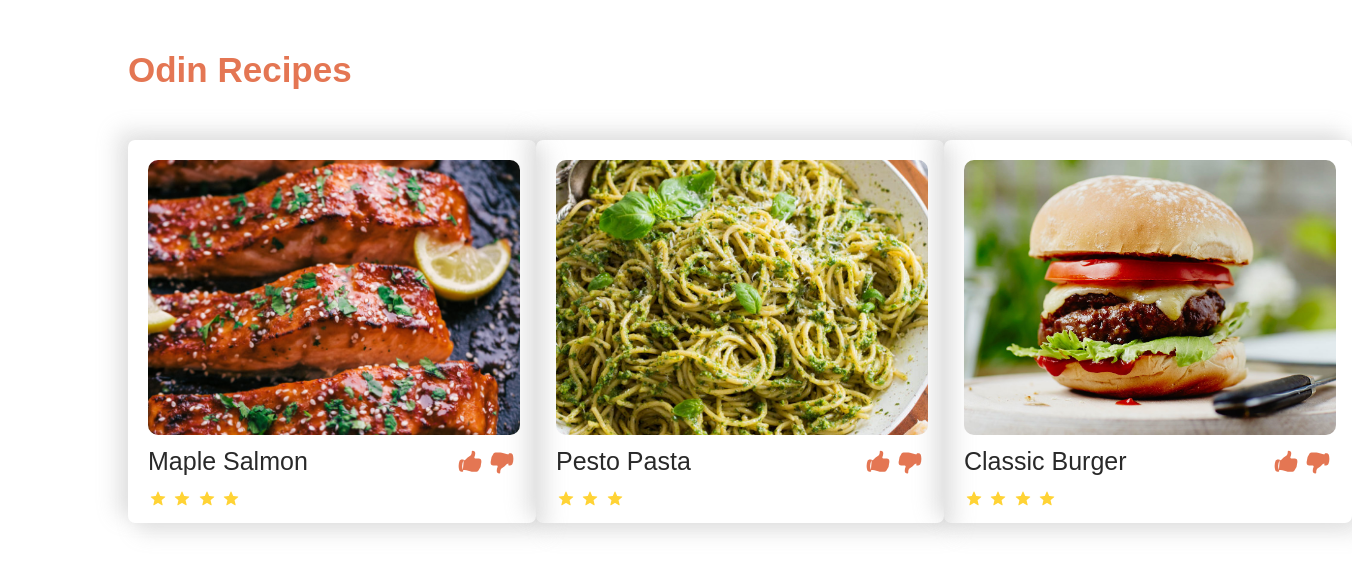
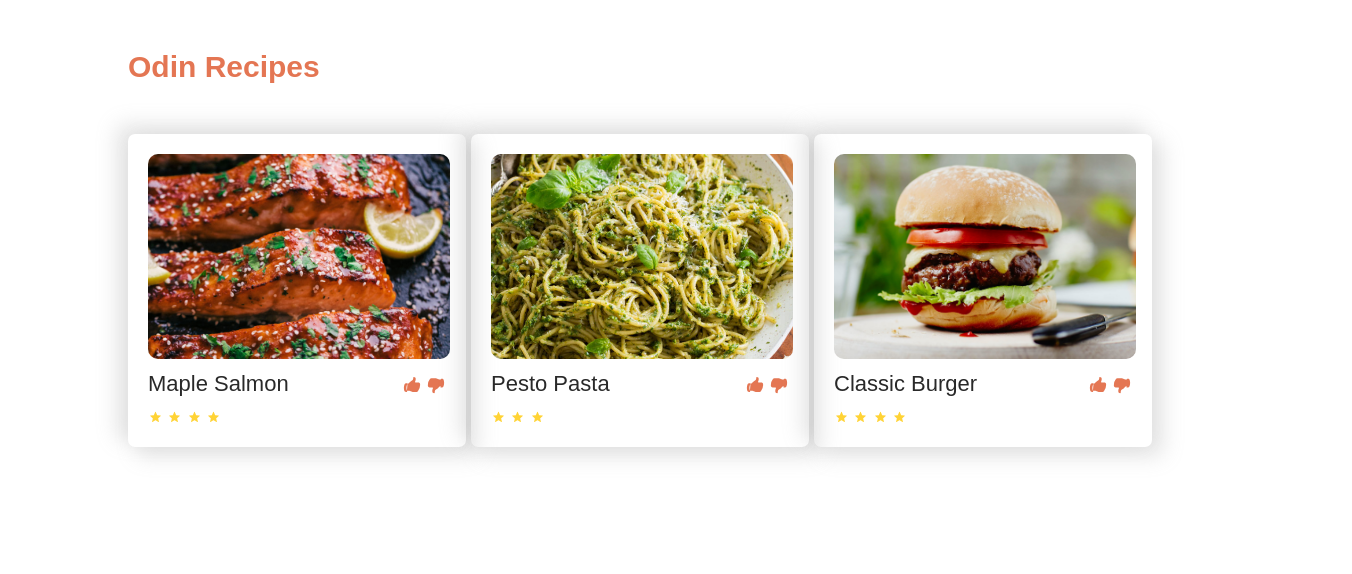
Before and after one commit to brumacosmin/odin-recipes, a plain HTML site: page index.html in a window 1280 px wide. Shown: the whole page, 1352 px wide, since content can reach past the window. Drawn offline with Linux system fonts and the light colour scheme.

Commit message:
Changed sizes on main page

```diff
--- a/style.css
+++ b/style.css
@@ -14,7 +14,7 @@ body {
   margin: 0 auto;
 }
 .title {
-  font-size: 35px;
+  font-size: 30px;
   margin: 50px 0;
   color: #e47653;
   text-align: left;
@@ -23,13 +23,13 @@ body {
 img {
   object-fit: cover;
   border-radius: 10px;
-  width: 372px;
-  height: 275px;
+  width: 302px;
+  height: 205px;
 }
 
 .container li {
-  width: 408px;
-  height: 383px;
+  width: 338px;
+  height: 313px;
 }
 
 .list-container {
@@ -41,19 +41,19 @@ img {
 /* ----------------------UNDER IMAGE  START--------------------- */
 .recipe_name {
   margin: 8px 0 13px 0; /*TRBL */
-  font-size: 25px;
+  font-size: 22px;
 }
 
 .rating svg {
   stroke: none;
   fill: #ffd335;
-  width: 20px;
-  height: 19px;
+  width: 15px;
+  height: 14px;
 }
 
 .flex-name-btns svg {
-  width: 28px;
-  height: 28px;
+  width: 20px;
+  height: 20px;
   fill: #e47653;
   stroke: none;
 }
```
